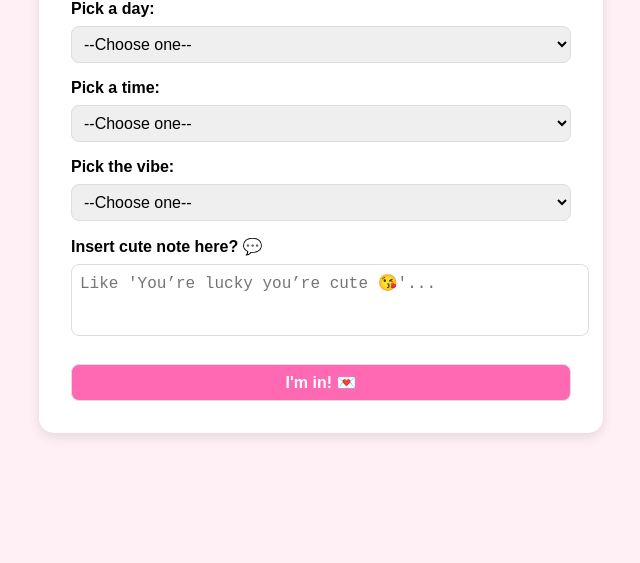
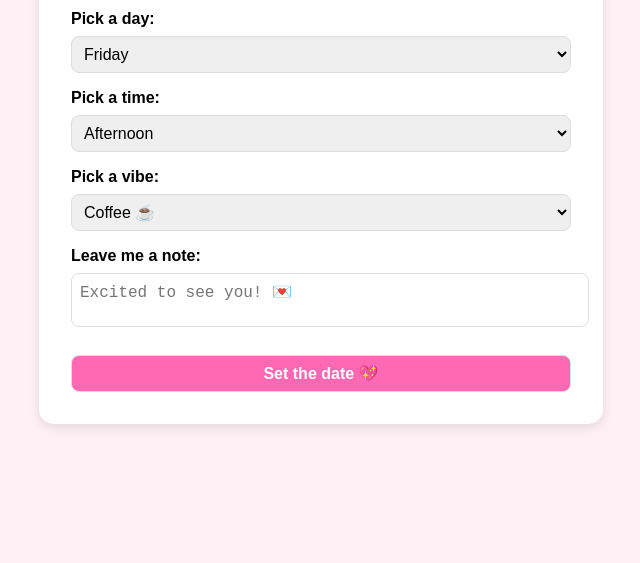
Before and after one commit to dpons222/mybaddie, a plain HTML site: page index.html in a window 1280 px wide. Shown: the part 237-800 px from the top of the page, without its empty margins (319-959 px from the left). Drawn offline with nearby package versions, Linux system fonts and the light colour scheme.

Commit message:
Update index.html

```diff
--- a/index.html
+++ b/index.html
@@ -1,55 +1,50 @@
-<!DOCTYPE html>
-<html lang="en">
+<!DOCTYPE html><html lang="en">
 <head>
-  <meta charset="UTF-8" />
-  <meta name="viewport" content="width=device-width, initial-scale=1" />
-  <title>Pick a Date 💖</title>
-  <link rel="stylesheet" href="style.css" />
-  <script src="https://cdn.jsdelivr.net/npm/canvas-confetti@1.6.0/dist/confetti.browser.min.js"></script>
+  <meta charset="UTF-8">
+  <meta name="viewport" content="width=device-width, initial-scale=1.0">
+  <title>Our Cute Date</title>
+  <link rel="stylesheet" href="style.css">
+  <script src="https://cdn.emailjs.com/dist/email.min.js"></script>
+  <script>
+    (function(){
+      emailjs.init("dpons222@gmail.com");
+    })();
+  </script>
 </head>
 <body>
   <div class="container">
-    <h1>Hey <span id="her-name">Babe</span> 👋</h1>
-
+    <h1>Pick Our Date 💕</h1>
     <form id="date-form">
       <label for="day">Pick a day:</label>
-      <select id="day" required>
-        <option value="">--Choose one--</option>
-        <option value="Sunday, Aug 3">Sunday, Aug 3</option>
-        <option value="Saturday, Aug 9">Saturday, Aug 9</option>
-        <option value="Sunday, Aug 10">Sunday, Aug 10</option>
-      </select>
+      <select id="day">
+        <option value="Friday">Friday</option>
+        <option value="Saturday">Saturday</option>
+        <option value="Sunday">Sunday</option>
+      </select><label for="time">Pick a time:</label>
+  <select id="time">
+    <option value="Afternoon">Afternoon</option>
+    <option value="Evening">Evening</option>
+    <option value="Night">Night</option>
+  </select>
 
-      <label for="time">Pick a time:</label>
-      <select id="time" required>
-        <option value="">--Choose one--</option>
-        <option value="Morning">Morning</option>
-        <option value="Afternoon">Afternoon</option>
-        <option value="Evening">Evening</option>
-      </select>
+  <label for="activity">Pick a vibe:</label>
+  <select id="activity">
+    <option value="Coffee">Coffee ☕</option>
+    <option value="Dinner">Dinner 🍝</option>
+    <option value="Picnic">Picnic 🌳</option>
+  </select>
 
-      <label for="activity">Pick the vibe:</label>
-      <select id="activity" required>
-        <option value="">--Choose one--</option>
-        <option value="Coffee ☕">Coffee ☕</option>
-        <option value="Walk 🌳">Walk 🌳</option>
-        <option value="Dinner 🍝">Dinner 🍝</option>
-        <option value="Surprise me 🎁">Surprise me 🎁</option>
-      </select>
+  <label for="message">Leave me a note:</label>
+  <textarea id="message" placeholder="Excited to see you! 💌"></textarea>
 
-      <label for="message">Insert cute note here? 💬</label>
-      <textarea id="message" rows="3" placeholder="Like 'You’re lucky you’re cute 😘'..."></textarea>
+  <button type="submit">Set the date 💖</button>
+</form>
 
-      <button type="submit">I'm in! 💌</button>
-    </form>
+<div id="confirmation" class="hidden">
+  <h2>Yay! Can't wait 💕</h2>
+</div>
 
-    <div id="confirmation" class="hidden">
-      <h2> Ayee 🥳</h2>
-      <p> That's my girl </p>
-      <p id="user-note"></p>
-    </div>
   </div>
-
   <script src="script.js"></script>
 </body>
 </html>
```
